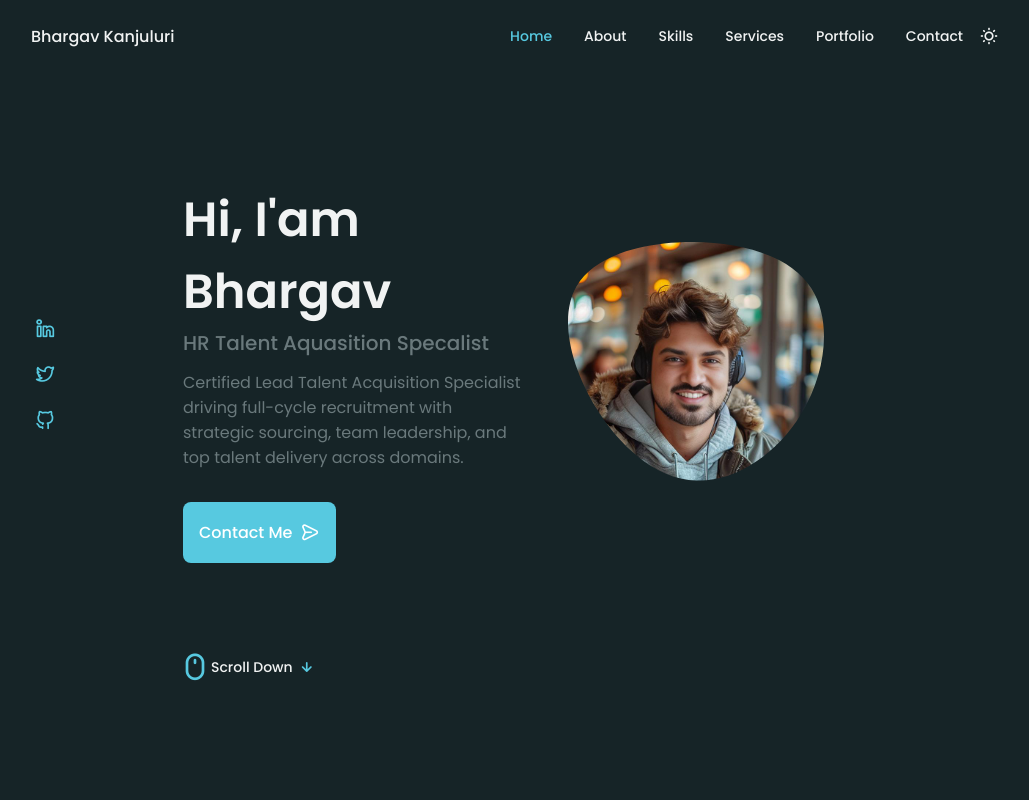
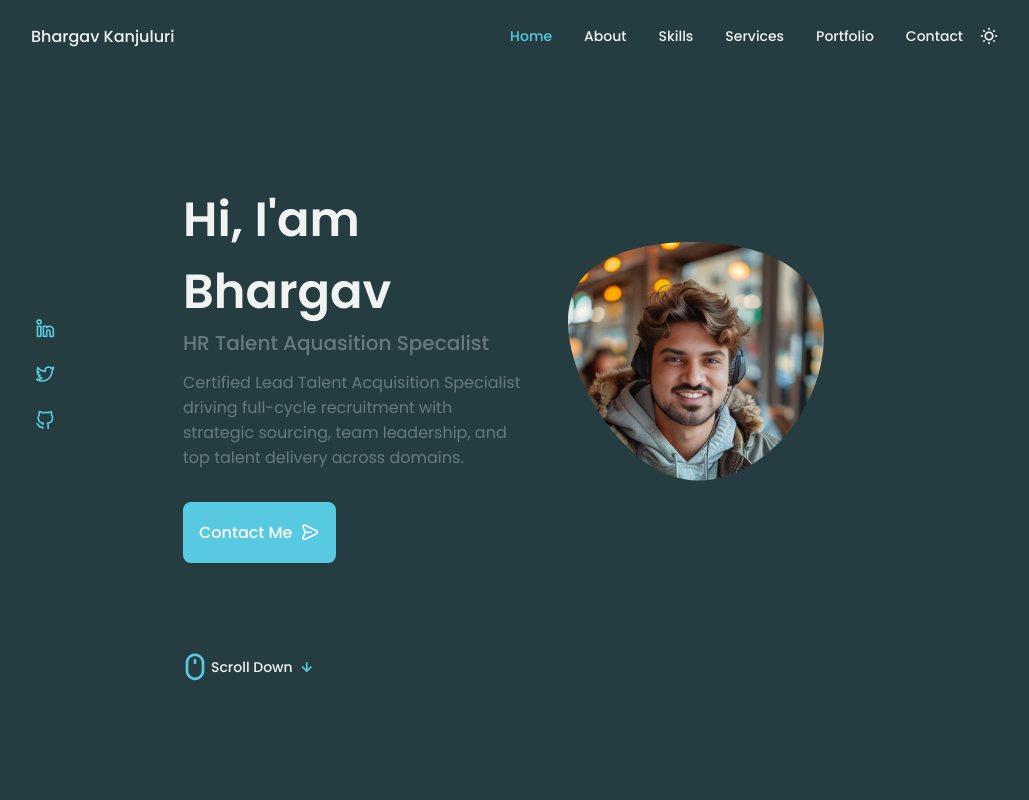
Before and after one commit to Bhargav1915/My-Portfolio, a plain HTML site: page index.html in a window 1280 px wide. Both pictures are taken after a click on the icon 1114 px from the left and 36 px from the top of the page. Shown: the top 800 px of the page, without its empty margins (125-1154 px from the left). Drawn offline with nearby package versions, Linux system fonts and the light colour scheme.

Commit message:
Update styles.css

```diff
--- a/packages/css/styles.css
+++ b/packages/css/styles.css
@@ -74,10 +74,10 @@ body.dark-theme {
   /* HSL color mode */
   --first-color-second: hsl(var(--hue-color), 30%, 8%);
   --title-color: hsl(var(--hue-color), 7%, 95%);
-  --text-color: hsl(var(--hue-color), 8%, 45%);
+  --text-color: hsl(var(--hue-color), 9%, 45%);
   --text-color-light: hsl(var(--hue-color), 8%, 75%);
   --input-color: hsl(var(--hue-color), 29%, 16%);
-  --body-color: hsl(var(--hue-color), 28%, 12%);
+  --body-color: hsl(var(--hue-color), 28%, 20%);
   --container-color: hsl(var(--hue-color), 29%, 16%);
   --scroll-bar-color: hsl(var(--hue-color), 12%, 48%);
   --scroll-thumb-color: hsl(var(--hue-color), 12%, 36%);
@@ -137,7 +137,7 @@ a {
 }
 
 img {
-  width: 100%;
+  width: 150%;
   height: auto;
 }
 
```
